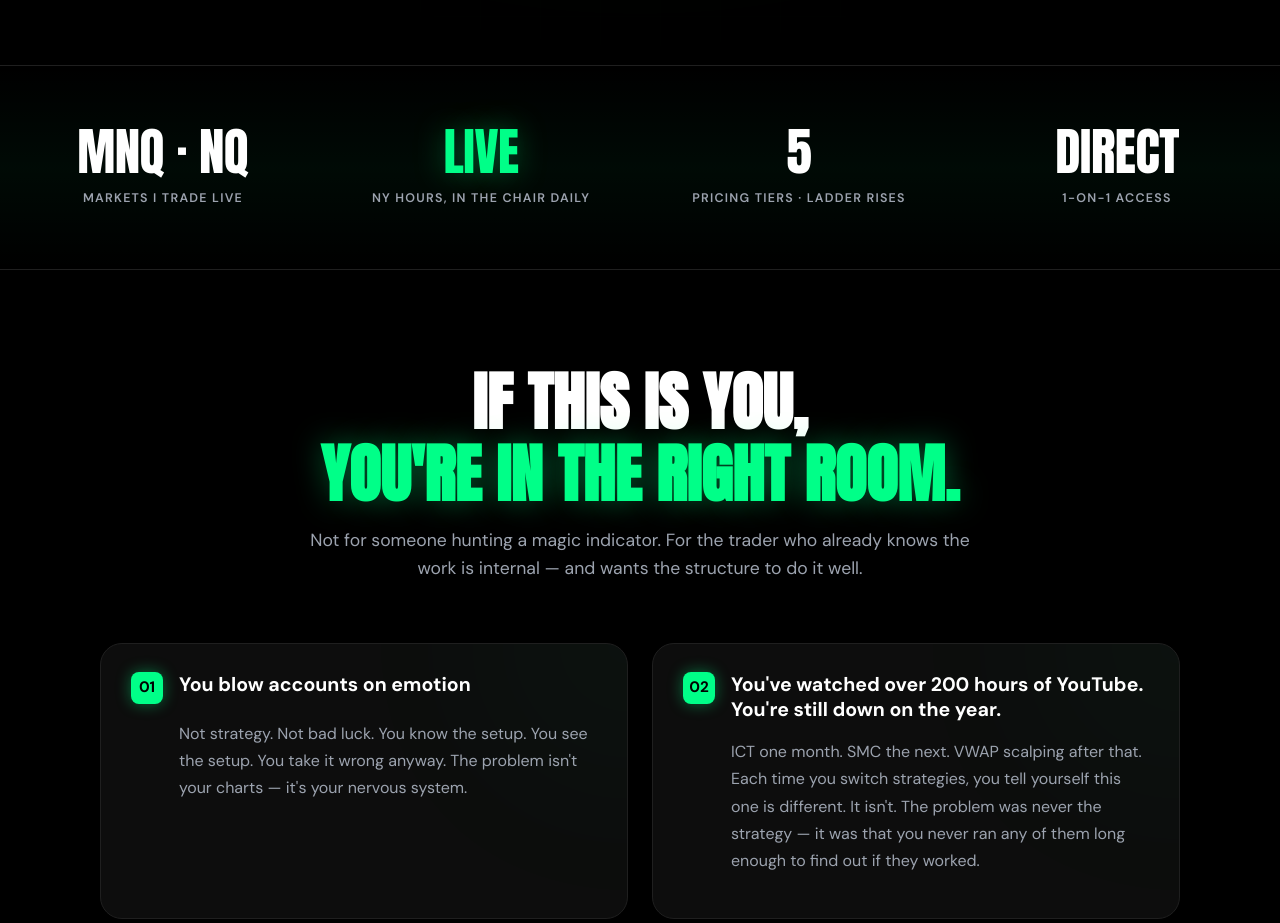
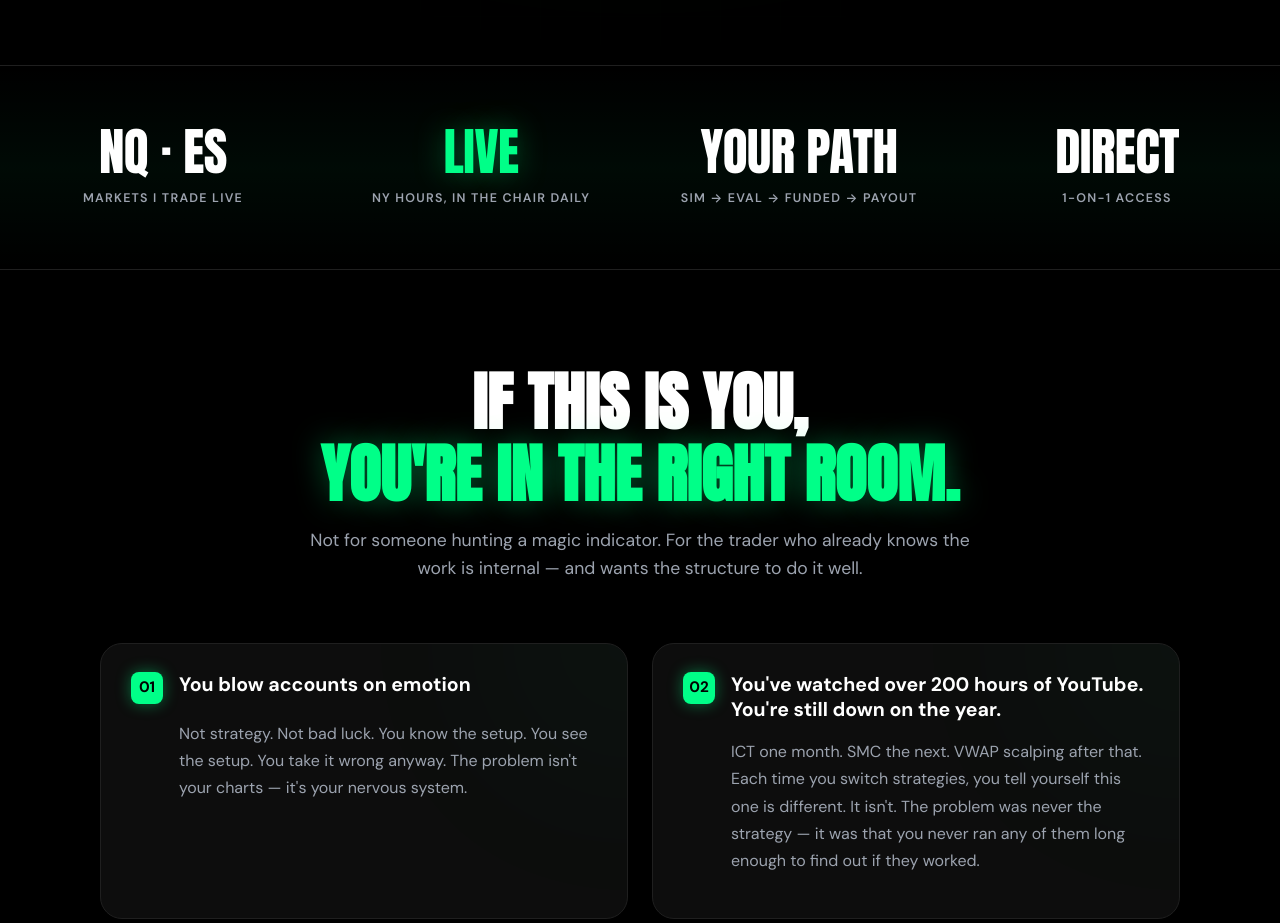
Before and after one commit to Kentagauba/TraderAthlete, a React (Vite) app: page / in a window 1280 px wide. Shown: the part 1140-2063 px from the top of the page. Built offline with nearby package versions, Linux system fonts and the light colour scheme.

Commit message:
Update stats: NQ ES markets + YOUR PATH journey framing

```diff
--- a/src/pages/Home.jsx
+++ b/src/pages/Home.jsx
@@ -154,9 +154,9 @@ function Hero() {
 // ============================================================
 function StatsStrip() {
   const stats = [
-    { value: 'MNQ · NQ', label: 'MARKETS I TRADE LIVE', highlight: false },
+    { value: 'NQ · ES', label: 'MARKETS I TRADE LIVE', highlight: false },
     { value: 'LIVE', label: 'NY HOURS, IN THE CHAIR DAILY', highlight: true },
-    { value: '5', label: 'PRICING TIERS · LADDER RISES', highlight: false },
+    { value: 'YOUR PATH', label: 'SIM → EVAL → FUNDED → PAYOUT', highlight: false },
     { value: 'DIRECT', label: '1-ON-1 ACCESS', highlight: false },
   ]
   return (
```
